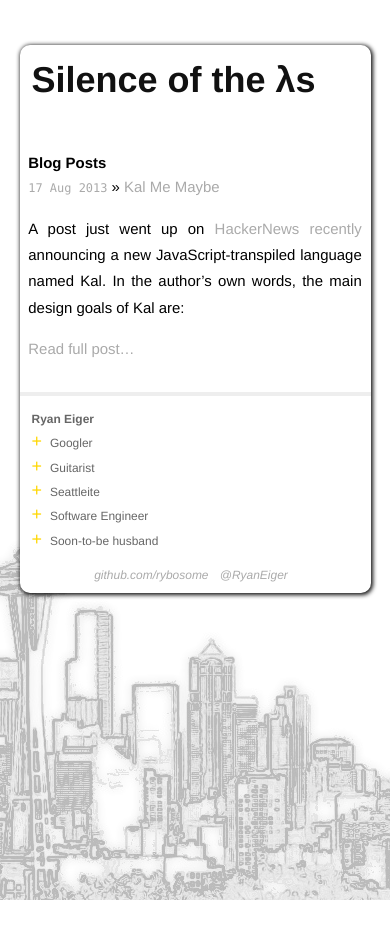
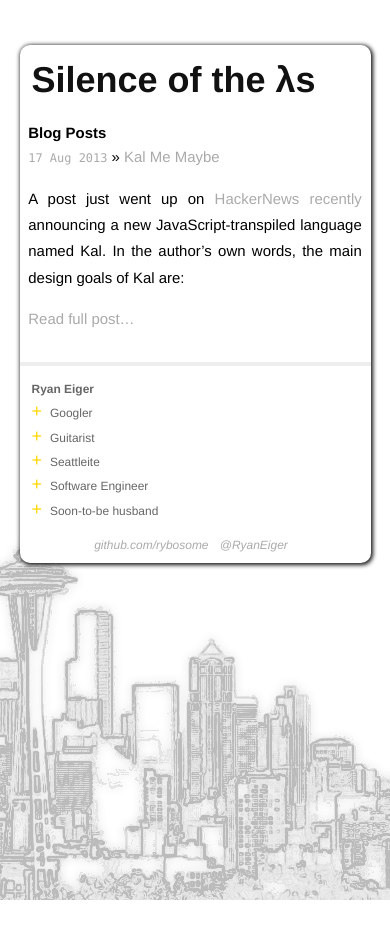
Before and after one commit to rybosome/rybosome.github.io, a Jekyll site: the page built from index.html, in a window 390 px wide. Built offline with Jekyll 4.4.1, drawn with Linux system fonts in a browser that asks for light colours; nearby versions of some CDN libraries; Markdown is read by kramdown in place of the engine named in the settings.

Commit message:
Fix overly-large gap

```diff
--- a/css/custom.css
+++ b/css/custom.css
@@ -18,6 +18,10 @@ address {
 }
 
 @media screen and (max-width: 400px) {
+  h1 {
+    margin-bottom: 6px;
+  }
+
   ul.about li {
     display: list-item;
     float: none;
```
